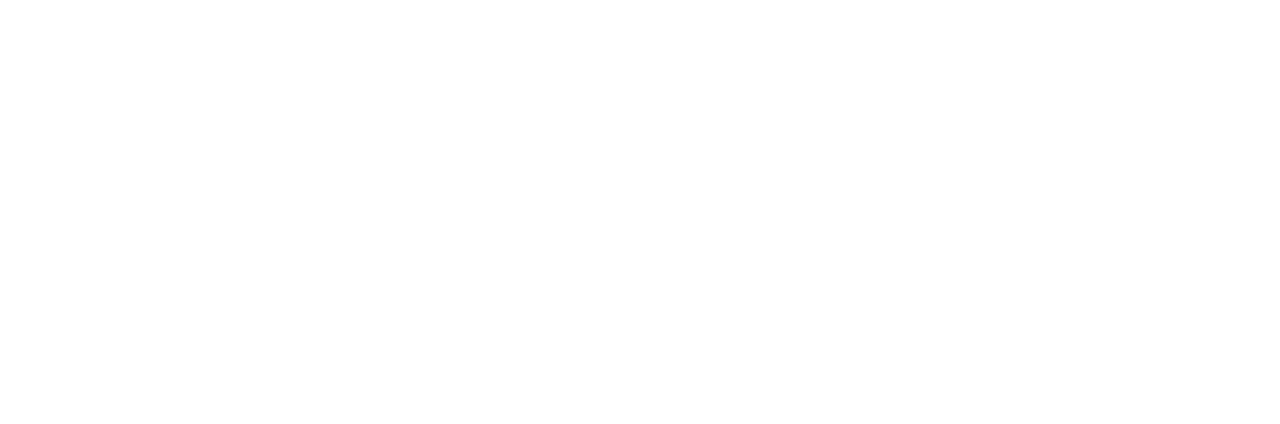
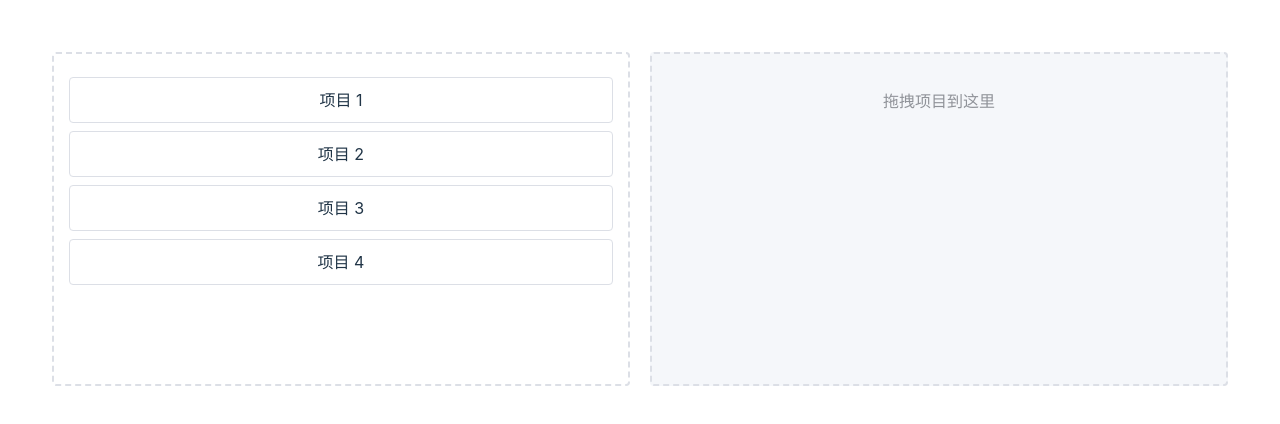
Before and after one commit to kb1ngram4/vite-vue3.0, a Vue app: page /drag in a window 1280 px wide. Before the commit this address had no page. Shown: the top 424 px of the page. Built offline with nearby package versions, Linux system fonts and the light colour scheme.

Commit message:
update 实现拖拽的demo

```diff
--- a/src/router/routes.ts
+++ b/src/router/routes.ts
@@ -74,6 +74,16 @@
             show: true,
             icon: 'location'
         }
+    },
+    {
+        path: '/drag',
+        name: 'Drag',
+        component: () => import('@/views/DragDemo.vue'),
+        meta: {
+            title: '拖拽演示',
+            show: true,
+            icon: 'Rank'
+        }
     }
 ]
 export default routes
--- /dev/null
+++ b/src/views/DragDemo.vue
@@ -0,0 +1,197 @@
+<template>
+  <div class="drag-container">
+    <!-- 拖拽源区域 -->
+    <div class="source-container">
+      <div
+        v-for="item in sourceItems"
+        :key="item.id"
+        class="drag-item"
+        draggable="true"
+        @dragstart="handleDragStart($event, item)"
+        @dragend="handleDragEnd"
+      >
+        {{ item.name }}
+      </div>
+    </div>
+
+    <!-- 拖拽目标区域 -->
+    <div
+      class="target-container"
+      @dragover.prevent
+      @drop="handleDrop"
+      @dragenter.prevent
+      @dragleave="handleDragLeave"
+      :class="{ 'drag-over': isDragOver }"
+    >
+      <template v-if="targetItems.length">
+        <div
+          v-for="item in targetItems"
+          :key="item.id"
+          class="target-item"
+          draggable="true"
+          @dragstart="handleDragStart($event, item, true)"
+        >
+          {{ item.name }}
+          <el-icon class="delete-icon" @click="removeItem(item)">
+            <Delete />
+          </el-icon>
+        </div>
+      </template>
+      <div v-else class="placeholder">
+        拖拽项目到这里
+      </div>
+    </div>
+  </div>
+</template>
+
+<script setup lang="ts">
+import { ref } from 'vue'
+import { Delete } from '@element-plus/icons-vue'
+import { ElMessage } from 'element-plus'
+
+interface DragItem {
+  id: number
+  name: string
+}
+
+// 源数据
+const sourceItems = ref<DragItem[]>([
+  { id: 1, name: '项目 1' },
+  { id: 2, name: '项目 2' },
+  { id: 3, name: '项目 3' },
+  { id: 4, name: '项目 4' }
+])
+
+// 目标区域数据
+const targetItems = ref<DragItem[]>([])
+
+// 拖拽状态
+const isDragOver = ref(false)
+const currentDragItem = ref<DragItem | null>(null)
+const isFromTarget = ref(false)
+
+// 开始拖拽
+const handleDragStart = (event: DragEvent, item: DragItem, fromTarget = false) => {
+  console.log('handleDragStart', event.dataTransfer, item, fromTarget);
+  if (event.dataTransfer) {
+    event.dataTransfer.effectAllowed = 'move'
+    currentDragItem.value = item
+    isFromTarget.value = fromTarget
+  }
+}
+
+// 拖拽结束
+const handleDragEnd = () => {
+  currentDragItem.value = null
+  isFromTarget.value = false
+}
+
+// 拖拽进入目标区域
+const handleDragEnter = () => {
+  isDragOver.value = true
+}
+
+// 拖拽离开目标区域
+const handleDragLeave = () => {
+  isDragOver.value = false
+}
+
+// 放置到目标区域
+const handleDrop = () => {
+  isDragOver.value = false
+  console.log('handleDrop', currentDragItem.value, isFromTarget.value);
+  if (!currentDragItem.value) return
+
+  if (!isFromTarget.value) {
+    // Check if item already exists
+    const exists = targetItems.value.some(item => item.id === currentDragItem.value!.id)
+    if (!exists) {
+      targetItems.value.push({ ...currentDragItem.value })
+    }else{
+      console.log('已经存在',exists,currentDragItem.value);
+      ElMessage.warning(currentDragItem.value.name + '已经存在')
+
+    }
+  } else {
+    // 在目标区域内部排序
+    const index = targetItems.value.findIndex(item => item.id === currentDragItem.value?.id)
+    if (index > -1) {
+      const [removed] = targetItems.value.splice(index, 1)
+      targetItems.value.push(removed)
+    }
+  }
+
+  currentDragItem.value = null
+}
+
+// 从目标区域移除
+const removeItem = (item: DragItem) => {
+  const index = targetItems.value.findIndex(i => i.id === item.id)
+  if (index > -1) {
+    targetItems.value.splice(index, 1)
+  }
+}
+</script>
+
+<style scoped>
+.drag-container {
+  display: flex;
+  gap: 20px;
+  padding: 20px;
+}
+
+.source-container,
+.target-container {
+  flex: 1;
+  min-height: 300px;
+  padding: 15px;
+  border: 2px dashed #dcdfe6;
+  border-radius: 4px;
+}
+
+.target-container {
+  background: #f5f7fa;
+}
+
+.target-container.drag-over {
+  border-color: #409eff;
+  background: #ecf5ff;
+}
+
+.drag-item,
+.target-item {
+  margin: 8px 0;
+  padding: 10px;
+  background: white;
+  border: 1px solid #dcdfe6;
+  border-radius: 4px;
+  cursor: move;
+  user-select: none;
+}
+
+.drag-item:hover,
+.target-item:hover {
+  border-color: #409eff;
+}
+
+.target-item {
+  display: flex;
+  justify-content: space-between;
+  align-items: center;
+}
+
+.delete-icon {
+  cursor: pointer;
+  color: #f56c6c;
+}
+
+.delete-icon:hover {
+  color: #f89898;
+}
+
+.placeholder {
+  color: #909399;
+  text-align: center;
+  padding: 20px;
+}
+</style>
```
